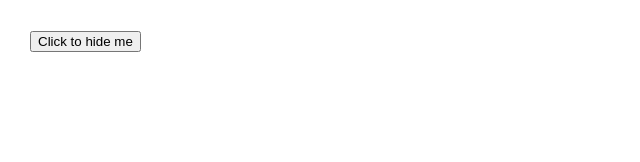
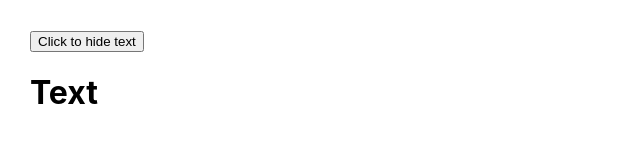
Before and after one commit to ktgift/homeworkCodeCamp12, a React (Create React App) app in the folder react/my-lab/my-lab/: page / in a window 1280 px wide. Shown: the top 162 px of the page, without its empty margins (0-640 px from the left). Built offline with nearby package versions, Linux system fonts and the light colour scheme.

Commit message:
finish lab7-2

```diff
--- a/react/my-lab/my-lab/src/App.js
+++ b/react/my-lab/my-lab/src/App.js
@@ -1,14 +1,14 @@
 import { useState } from 'react'
 
 function App() {
-  const [hideBtn, setBtnHide] = useState('');
+  const [showText, setShowText] = useState(true);
 
   return (
     <div style={{ margin: '30px' }}>
-      <button onClick={(event) => {
-        setBtnHide(event.target.hidden = true)
-      }}>
-      Click to hide me</button>
+      <button onClick={() => {setShowText(!showText)}}>
+      Click to hide text</button>
+      {showText && <h1>Text</h1>}
+
     </div>
 
   )
```
